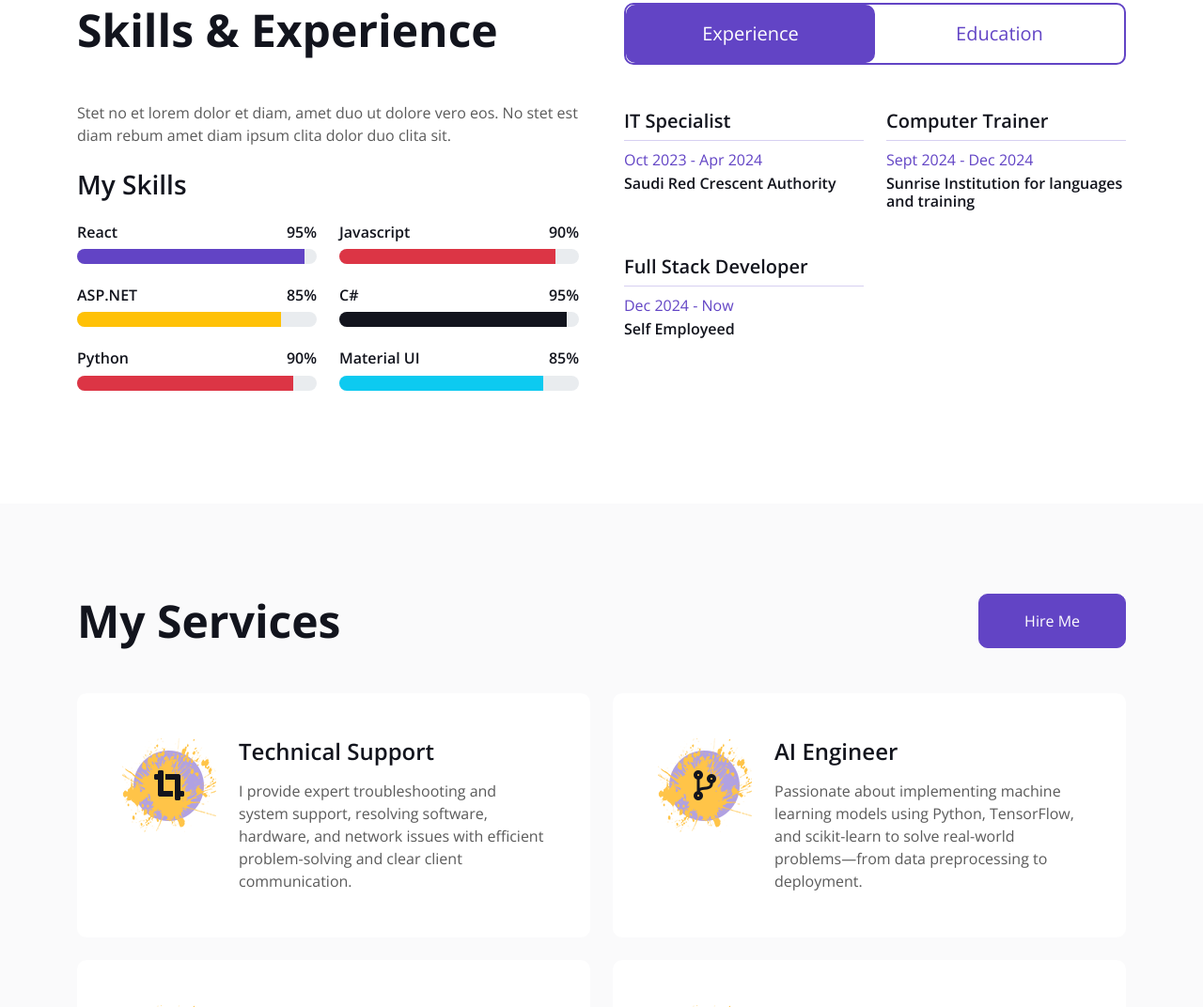
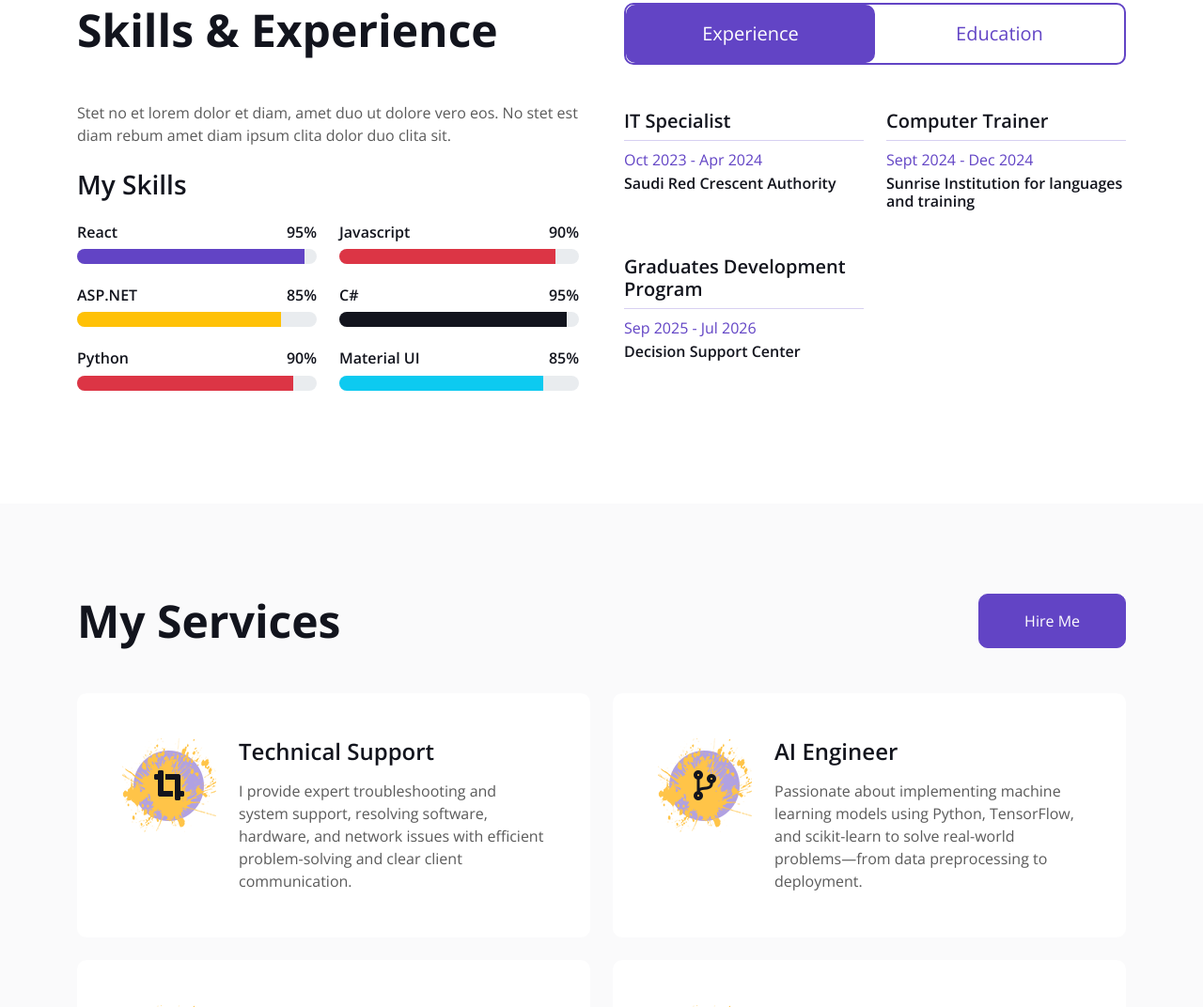
Before and after one commit to Razanmtw17/personal-portfolio, a website with bundled scripts: page index.html in a window 1280 px wide. Shown: the part 879-1951 px from the top of the page at 94% size. Built offline with nearby package versions, Linux system fonts and the light colour scheme.

Commit message:
Update index.html

```diff
--- a/index.html
+++ b/index.html
@@ -184,10 +184,10 @@
                                     <h6 class="mb-0">Sunrise Institution for languages and training</h6>
                                 </div>
                                 <div class="col-sm-6">
-                                    <h5>Full Stack Developer</h5>
+                                    <h5>Graduates Development Program</h5>
                                     <hr class="text-primary my-2">
-                                    <p class="text-primary mb-1">Dec 2024 - Now</p>
-                                    <h6 class="mb-0">Self Employeed</h6>
+                                    <p class="text-primary mb-1">Sep 2025 - Jul 2026</p>
+                                    <h6 class="mb-0">Decision Support Center</h6>
                                 </div>
                             </div>
                         </div>
```
